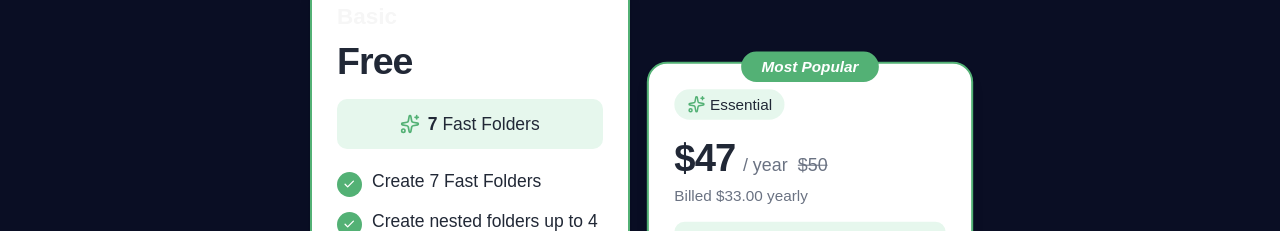
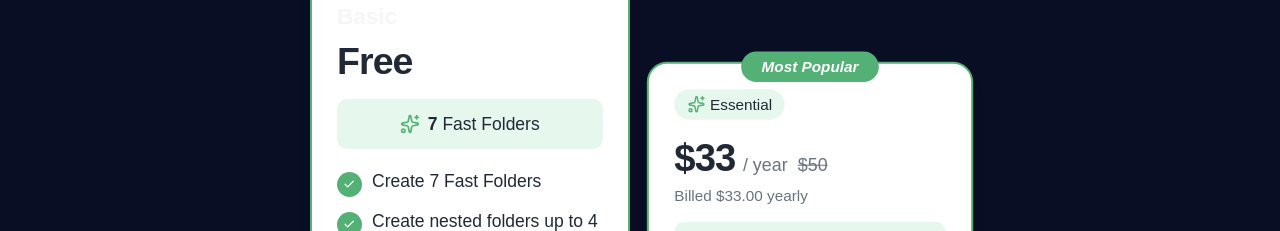
Before and after one commit to SJ-209/fast-folders-lp2, a React (Vite) app: page / in a window 1280 px wide. Shown: the part 2340-2571 px from the top of the page. Built offline with nearby package versions, Linux system fonts and the light colour scheme; a web font is replaced by a local one.

Commit message:
price fix

```diff
--- a/src/components/PricingSection.jsx
+++ b/src/components/PricingSection.jsx
@@ -153,7 +153,7 @@ function PricingSection() {
           />
           <PricingCard
             tag="Essential"
-            price="$47"
+            price="$33"
             perUnit="/ year"
             originalPrice="$50"
             billingInfo="Billed $33.00 yearly"
```
